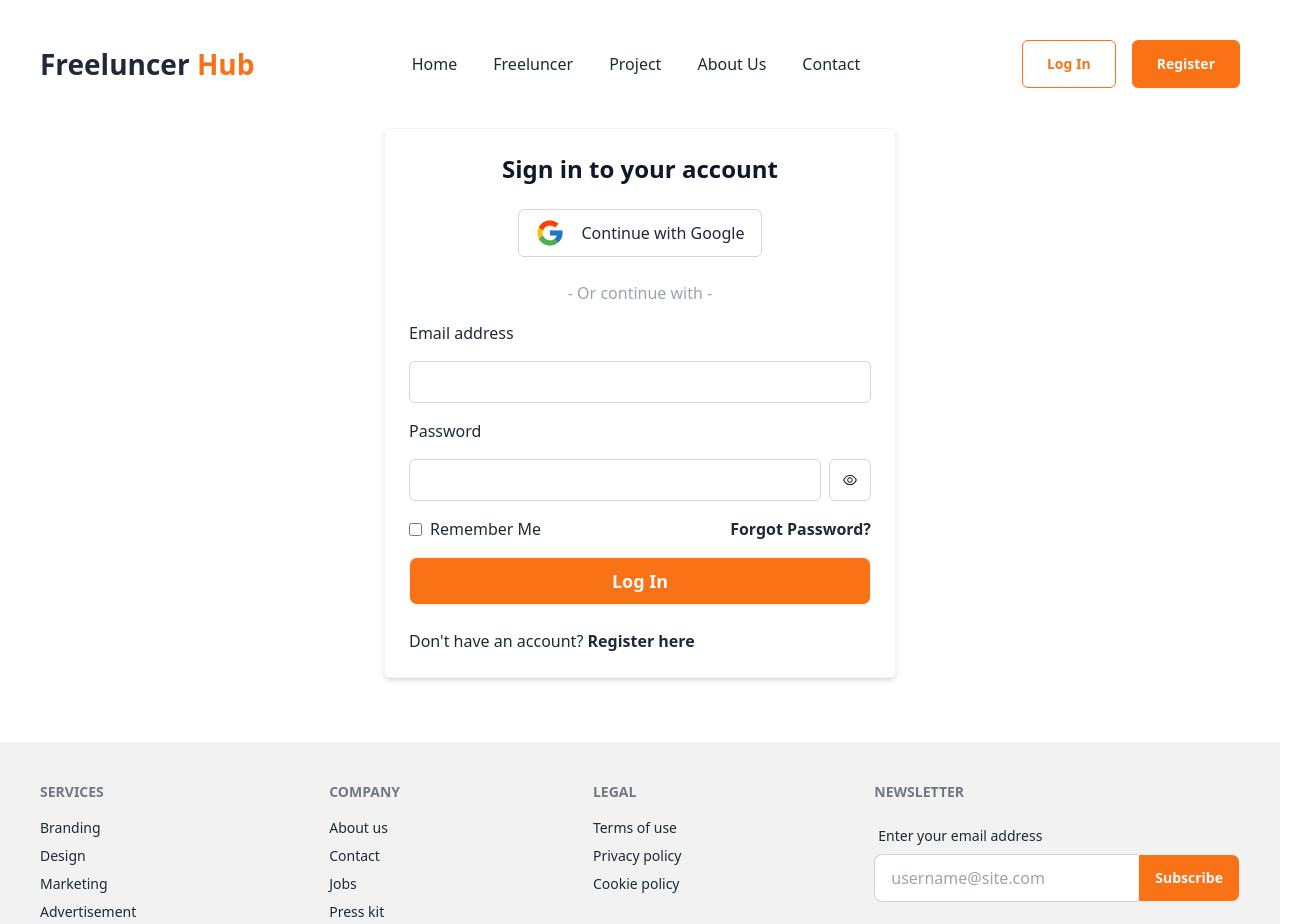
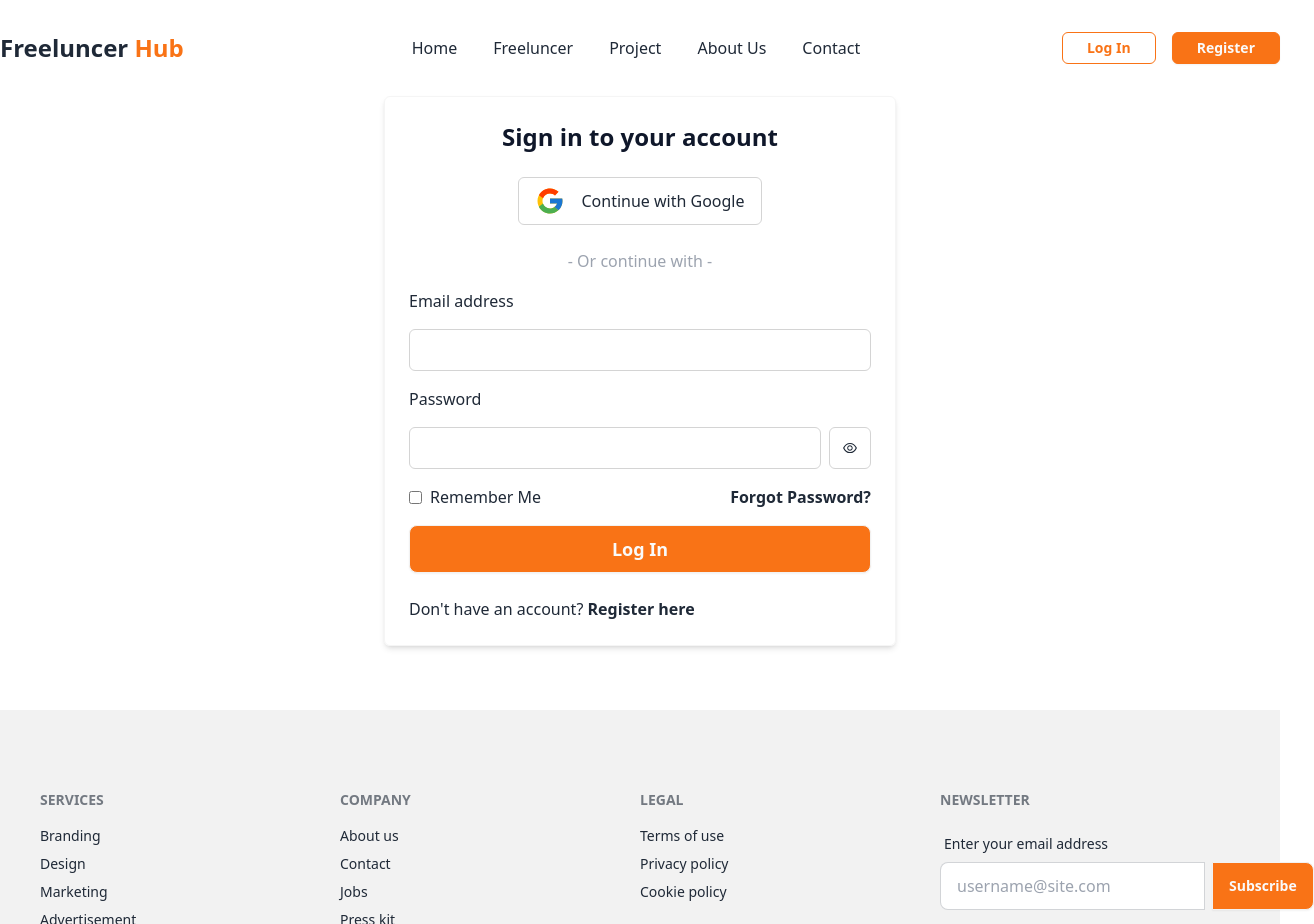
Before and after one commit to Munir102/freeluncer-hub, a React (Vite) app: page /login in a window 1280 px wide. Shown: the top 924 px of the page, 1314 px wide, since content can reach past the window. Built offline with nearby package versions, Linux system fonts and the light colour scheme; no server answers.

Commit message:
Add sign in user using userContext.

```diff
--- a/src/components/Footer/Footer.jsx
+++ b/src/components/Footer/Footer.jsx
@@ -2,41 +2,42 @@
 const Footer = () => {
     return (
         <footer className="p-10 bg-base-200 text-base-content">
-            <div className="footer max-w-7xl mx-auto flex">
-                <nav className="flex-grow">
+            <div className="footer max-w-7xl mx-auto md:py-10 py-4 md:p-0 px-4 grid lg:grid-cols-4 grid-cols-2 gap-6">
+                <nav>
                     <h6 className="footer-title">Services</h6>
                     <a className="link link-hover">Branding</a>
                     <a className="link link-hover">Design</a>
                     <a className="link link-hover">Marketing</a>
                     <a className="link link-hover">Advertisement</a>
                 </nav>
-                <nav className="flex-grow">
+                <nav>
                     <h6 className="footer-title">Company</h6>
                     <a className="link link-hover">About us</a>
                     <a className="link link-hover">Contact</a>
                     <a className="link link-hover">Jobs</a>
                     <a className="link link-hover">Press kit</a>
                 </nav>
-                <nav className="flex-grow">
+                <nav>
                     <h6 className="footer-title">Legal</h6>
                     <a className="link link-hover">Terms of use</a>
                     <a className="link link-hover">Privacy policy</a>
                     <a className="link link-hover">Cookie policy</a>
                 </nav>
-                <form>
+                <form className="col-span-2">
                     <h6 className="footer-title">Newsletter</h6>
-                    <fieldset className="form-control w-80">
-                    <label className="label">
-                        <span className="label-text">Enter your email address</span>
-                    </label>
-                    <div className="join">
-                        <input type="text" placeholder="username@site.com" className="input input-bordered join-item" />
-                        <button className="btn bg-primary_color text-neutral-50 join-item">Subscribe</button>
-                    </div>
+                    <fieldset className="form-control">
+                        <label className="label">
+                            <span className="label-text">Enter your email address</span>
+                        </label>
+                        <div className="join flex flex-col md:flex-row">
+                            <input type="text" placeholder="username@site.com" className="input input-bordered join-item mb-2 md:mb-0 md:mr-2" />
+                            <button className="btn bg-primary_color text-neutral-50 join-item">Subscribe</button>
+                        </div>
                     </fieldset>
                 </form>
             </div>
         </footer>
+
     );
 };
 
--- a/src/components/Login/Login.jsx
+++ b/src/components/Login/Login.jsx
@@ -1,6 +1,6 @@
 
 import { getAuth, sendPasswordResetEmail, signInWithEmailAndPassword, signInWithPopup } from "firebase/auth";
-import { useState, useRef } from "react";
+import { useState, useRef, useContext } from "react";
 import { AiOutlineEye, AiOutlineEyeInvisible } from "react-icons/ai";
 import { FcGoogle } from "react-icons/fc";
 import { Link } from "react-router-dom";
@@ -8,8 +8,12 @@ import auth from "../../Firebase/Firebase.config"; // Import Firebase configurat
 import { ToastContainer, toast } from 'react-toastify';
 import 'react-toastify/dist/ReactToastify.css';
 import { GoogleAuthProvider } from "firebase/auth"; // Import GoogleAuthProvider
+import { AuthContext } from "../../providers/AuthProvider";
 
 const Login = () => {
+
+    const { signInUser } = useContext(AuthContext);
+
     const [showPassword, setShowPassword] = useState(false);
     const [rememberMe, setRememberMe] = useState(false);
     const [registerError, setRegisterError] = useState('');
@@ -44,6 +48,14 @@ const Login = () => {
         e.preventDefault();
         const email = e.target.userEmail.value;
         const password = e.target.password.value;
+
+        signInUser(email, password)
+        .then(result =>{
+            console.log(result.user);
+        })
+        .catch( error =>{
+            console.error(error);
+        })
 
         signInWithEmailAndPassword(auth, email, password)
             .then(result => {
@@ -100,7 +112,7 @@ const Login = () => {
 
 
     return (
-        <div className="mx-auto w-[40%] flex flex-col  border border-neutral-100 p-6 shadow-md mb-16 gap-2 rounded-md">
+        <div className="mx-auto lg:w-[40%] md:w-[60%] w-[90%] flex flex-col  border border-neutral-100 p-6 shadow-md mb-16 gap-2 rounded-md">
             <div className="flex flex-col items-center text-center gap-6">
                 <h1 className="text-black_bg text-2xl font-bold">Sign in to your account</h1>
                 <Link to="" onClick={handleGoogleSignIn}>
--- a/src/components/header/Header.jsx
+++ b/src/components/header/Header.jsx
@@ -1,6 +1,16 @@
+import { useContext } from "react";
 import { Link, NavLink } from "react-router-dom";
+import {AuthContext} from "../../providers/AuthProvider";
 
 const Header = () => {
+
+    const { user, logOut } = useContext(AuthContext);
+
+    const handleLogout = () =>{
+        logOut()
+        .then(() => console.log('User login successfully'))
+        .catch(error=> console.error(error))
+    }
 
     const NavLinks = (
         <>
@@ -13,7 +23,7 @@ const Header = () => {
     );
 
     return (
-        <div className="navbar bg-base-100 font_ws md:my-8 my-4 md:p-0 p-2 2xl:px-0 lg:px-10 pr-0 sm:pr-3">
+        <div className="navbar bg-base-100 md:p-0 p-4 md:my-4 my-2">
             <div className="navbar-start">
                 <div className="dropdown">
                     <div tabIndex={0} role="button" className="btn btn-ghost lg:hidden">
@@ -41,7 +51,7 @@ const Header = () => {
                         </div>
                     </ul>
                 </div>
-                <Link to="/" className="md:text-[28px] text-xl font-bold text-title">Freeluncer <span className="text-primary_color">Hub</span></Link>
+                <Link to="/" className="md:text-2xl text-base font-bold">Freeluncer <span className="text-primary_color">Hub</span></Link>
             </div>
             <div className="navbar-center hidden lg:flex">
                 <ul className="menu menu-horizontal px-1">
@@ -50,10 +60,42 @@ const Header = () => {
                     </div>
                 </ul>
             </div>
-            <div className="navbar-end flex gap-4">
-                <NavLink to="/login" className="btn btn-outline border-primary_color text-primary_color hover:bg-primary_color hover:text-white hover:border-primary_color px-6 rounded-md">Log In</NavLink>
-                <NavLink to="/register" className="btn bg-primary_color text-neutral-50 border-primary_color hover:bg-transparent hover:text-primary_color hover:border-primary_color px-6 rounded-md">Register</NavLink>
+            <div className="navbar-end flex md:gap-4 gap-2">
+                {/* <NavLink to="/login" className="btn btn-sm btn-outline border-primary_color text-primary_color hover:bg-primary_color hover:text-white hover:border-primary_color md:px-6 lg:text-[14px] text-sm rounded-md">Log In</NavLink>
+                <NavLink to="/register" className="btn btn-sm bg-primary_color text-neutral-50 border-primary_color hover:bg-transparent hover:text-primary_color hover:border-primary_color md:px-6 lg:text-[14px] text-sm rounded-md">Register</NavLink> */}
+
+                {user && (
+                    <div className="flex md:gap-4 gap-2">
+                        <p>{user.email}</p>
+                        <button
+                            onClick={handleLogout}
+                            className="btn btn-sm btn-outline border-primary_color text-primary_color hover:bg-primary_color hover:text-white hover:border-primary_color md:px-6 lg:text-[14px] text-sm rounded-md"
+                        >
+                            Logout
+                        </button>
+                    </div>
+                )}
+                {!user && (
+                    <div className="flex md:gap-4 gap-2">
+                        <NavLink
+                            to="/login"
+                            className="btn btn-sm btn-outline border-primary_color text-primary_color hover:bg-primary_color hover:text-white hover:border-primary_color md:px-6 lg:text-[14px] text-sm rounded-md"
+                        >
+                            Log In
+                        </NavLink>
+                        <NavLink
+                            to="/register"
+                            className="btn btn-sm bg-primary_color text-neutral-50 border-primary_color hover:bg-transparent hover:text-primary_color hover:border-primary_color md:px-6 lg:text-[14px] text-sm rounded-md"
+                        >
+                            Register
+                        </NavLink>
+                    </div>
+                )}
+
+
+
             </div>
+            {/* {authInfo && authInfo.name && <p>{authInfo.name}</p>} */}
         </div>
     );
 };
--- a/src/main.jsx
+++ b/src/main.jsx
@@ -9,6 +9,7 @@ import Root from './components/Root/Root';
 import Home from './components/Home/Home';
 import Login from './components/Login/Login';
 import Register from './components/Register/Register';
+import AuthProvider from './providers/AuthProvider';
 
 const router = createBrowserRouter([
   {
@@ -33,6 +34,8 @@ const router = createBrowserRouter([
 
 ReactDOM.createRoot(document.getElementById('root')).render(
   <React.StrictMode>
-    <RouterProvider router={router} />
+    <AuthProvider>
+      <RouterProvider router={router} />
+    </AuthProvider>
   </React.StrictMode>,
 )
--- /dev/null
+++ b/src/providers/AuthProvider.jsx
@@ -0,0 +1,43 @@
+import { createUserWithEmailAndPassword, onAuthStateChanged, signInWithEmailAndPassword, signOut } from "firebase/auth";
+import { createContext, useEffect, useState } from "react";
+import auth from "../Firebase/Firebase.config";
+
+export const AuthContext = createContext(null);
+
+const AuthProvider = ({children}) => {
+
+    const [user, setUser] = useState(null);
+
+    const createUser = (email, password) => {
+        return createUserWithEmailAndPassword(auth, email, password )
+    }
+
+    const signInUser = (email, password) =>{
+        return signInWithEmailAndPassword(auth, email, password)
+    }
+
+    const logOut =() =>{
+        return signOut(auth);
+    }
+
+    useEffect(() =>{
+        const unSubscribe = onAuthStateChanged(auth, currentUser =>{
+                setUser(currentUser);
+
+        });
+
+        return () =>{
+            unSubscribe();
+        }
+    }, [])
+
+    const authInfo = { user, createUser, signInUser, logOut }
+
+    return (
+        <AuthContext.Provider value={authInfo}>
+            {children}
+        </AuthContext.Provider>
+    );
+};
+
+export default AuthProvider;
```
Also changed, not shown: src/components/Register/Register.jsx (+23 -38 lines).
